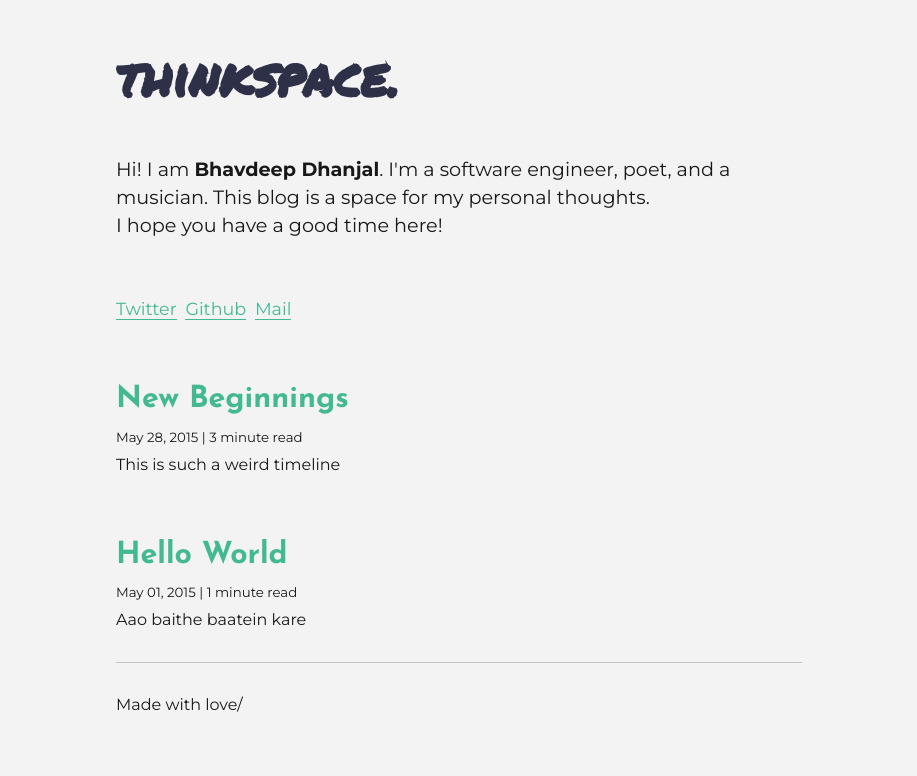
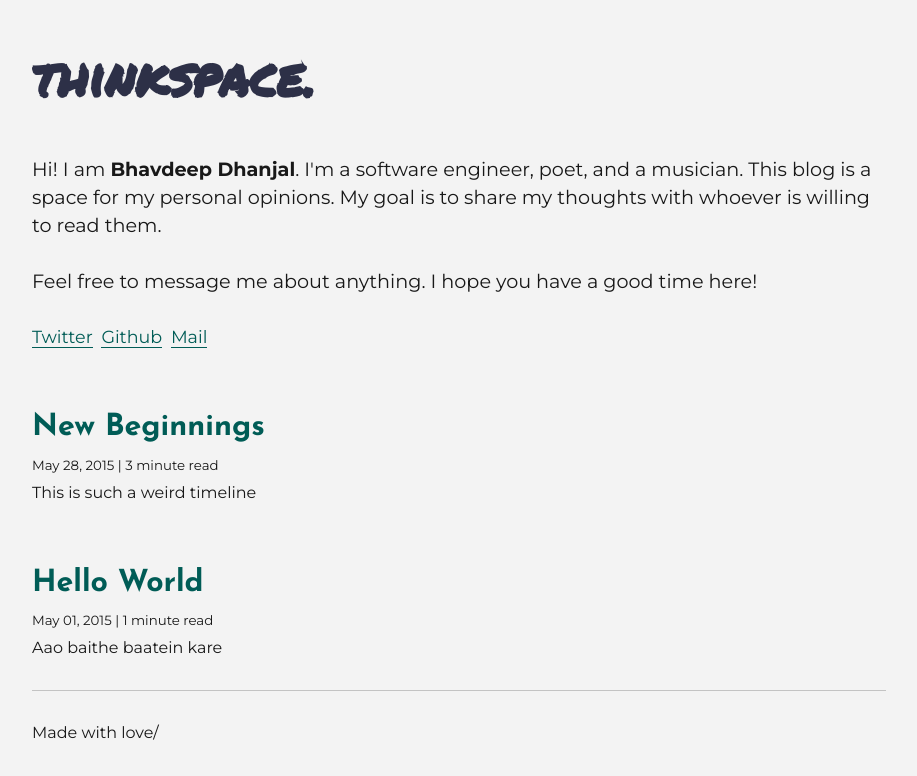
Before and after one commit to alivenotions/just-some-blog, a Gatsby site: page / in a window 1280 px wide. Shown: the whole page, without its empty margins (181-1098 px from the left). Built offline with nearby package versions, Linux system fonts and the light colour scheme; Gatsby itself is replaced by a stand-in of ours; some packages are replaced by stand-ins of ours.

Commit message:
fix accessibility and best practices issues

```diff
--- a/gatsby-config.js
+++ b/gatsby-config.js
@@ -64,7 +64,7 @@ module.exports = {
         short_name: `thinkspace`,
         start_url: `/`,
         background_color: `#ffffff`,
-        theme_color: `#43B992`,
+        theme_color: `#005C56`,
         display: `minimal-ui`,
         icon: `content/assets/BD.png`,
       },
--- a/src/components/Bio.js
+++ b/src/components/Bio.js
@@ -19,13 +19,14 @@ function Bio() {
             >
               <p>
                 Hi! I am <strong>{author}</strong>. I'm a software engineer, poet, and a musician.
-                This blog is a space for my personal thoughts.<br />
-                I hope you have a good time here!
+                This blog is a space for my personal opinions. My goal is to share my thoughts with whoever is willing to read them.
+                <br /> <br />
+                Feel free to message me about anything. I hope you have a good time here!
               </p>
             </div>
-            <div style={{ ...scale(0.1), marginTop: rhythm(2) }}>
-              <span><a href={`https://twitter.com/${social.twitter}`} target='_blank'>Twitter</a></span>
-              <span><a href={`https://github.com/${social.github}`} target='_blank'>Github</a></span>
+            <div style={{ ...scale(0.1), marginTop: rhythm(1) }}>
+              <span><a href={`https://twitter.com/${social.twitter}`} target='_blank' rel="noopener">Twitter</a></span>
+              <span><a href={`https://github.com/${social.github}`} target='_blank' rel="noopener">Github</a></span>
               <span><a href={`mailto:${social.mail}`}>Mail</a></span>
             </div>
           </React.Fragment>
--- a/src/components/Layout.js
+++ b/src/components/Layout.js
@@ -59,7 +59,7 @@ class Layout extends React.Component {
         style={{
           marginLeft: `auto`,
           marginRight: `auto`,
-          maxWidth: rhythm(26),
+          maxWidth: rhythm(32),
           padding: `${rhythm(1.5)} ${rhythm(3 / 4)}`,
         }}
       >
--- a/src/templates/blog-post.js
+++ b/src/templates/blog-post.js
@@ -38,7 +38,7 @@ class BlogPostTemplate extends React.Component {
           }}
         >
           Thanks for reading the post!
-          You can drop me a message on <a href={`https://twitter.com/${social.twitter}`} target='_blank'>twitter </a>
+          You can drop me a message on <a href={`https://twitter.com/${social.twitter}`} target='_blank' rel='noopener'>twitter </a>
           or <a href={`mailto:${social.mail}`}>mail</a> me to discuss this post (or anything).
         </div>
 
--- a/src/utils/typography.js
+++ b/src/utils/typography.js
@@ -25,7 +25,7 @@ Wordpress2016.overrideThemeStyles = () => {
       backgroundColor: `#F3F3F3`,
     },
     'a': {
-      color: `#43B992`,
+      color: `#005C56`,
     },
     'a:hover': {
       boxShadow: `0 -0.2em 0 0 #43B992 inset`
```
